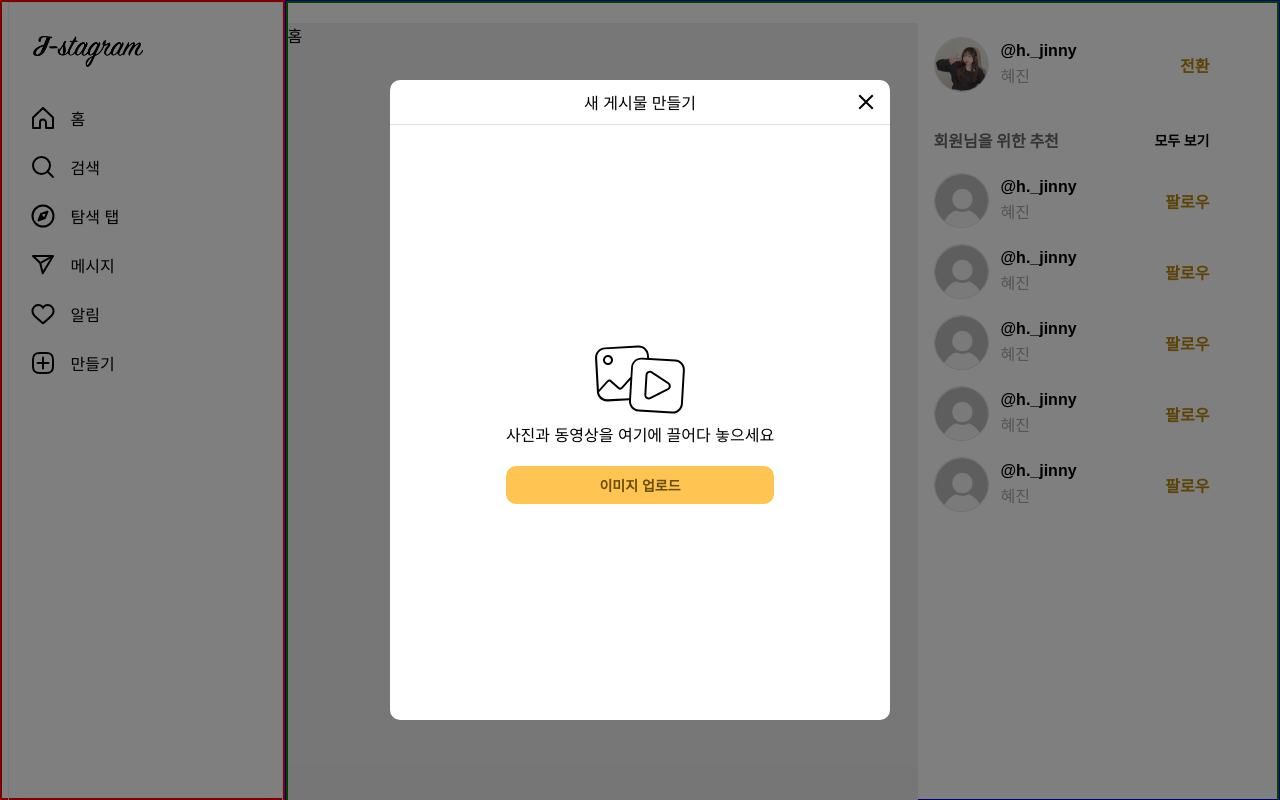
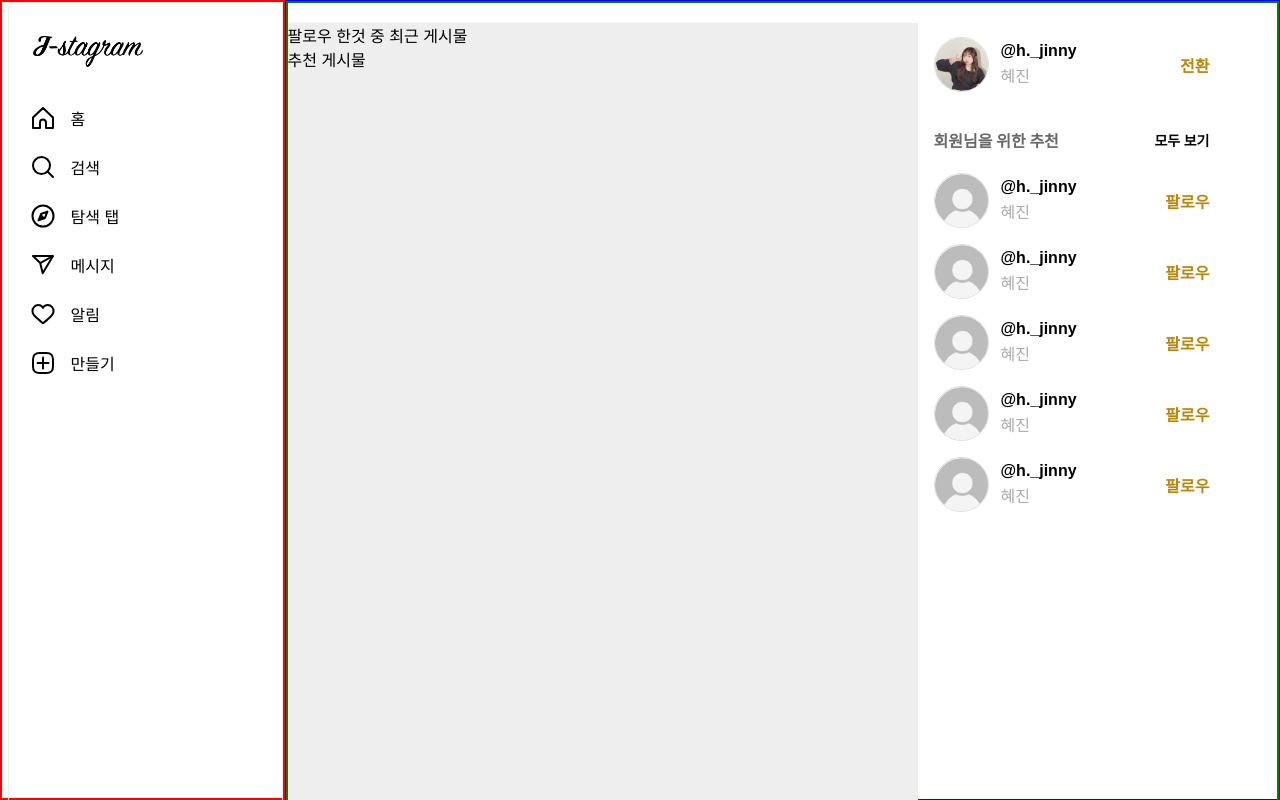
Before and after one commit to hyeminem-Jo/j-com, a Next.js app: page /write in a window 1280 px wide. Built offline with nearby package versions, Linux system fonts and the light colour scheme.

Commit message:
🎨 인터셉팅 라우트로 설정 - write 모달이 열릴 시 기존 페이지(children) 유지

```diff
--- a/src/app/(loggedIn)/write/page.tsx
+++ b/src/app/(loggedIn)/write/page.tsx
@@ -1,13 +1,10 @@
-import Modal from '@/app/_component/common/Modal'
-import PostForm from '@/app/(loggedIn)/_component/PostForm'
+import Home from "@/app/(loggedIn)/home/page";
 
-function Write() {
+function Page() {
+  // write 모달이 열린채로 새로고침 했을 때 뜰 기본 페이지
   return (
-    // <Modal title="게시글 쓰기">
-    //   <PostForm />
-    // </Modal>
-    <div>홈</div>
+    <Home />
   )
 }
 
-export default Write
+export default Page
```
Also changed, not shown: src/app/(loggedIn)/@modal/(.)write/page.tsx (renamed from src/app/(loggedIn)/@modal/write/page.tsx).
